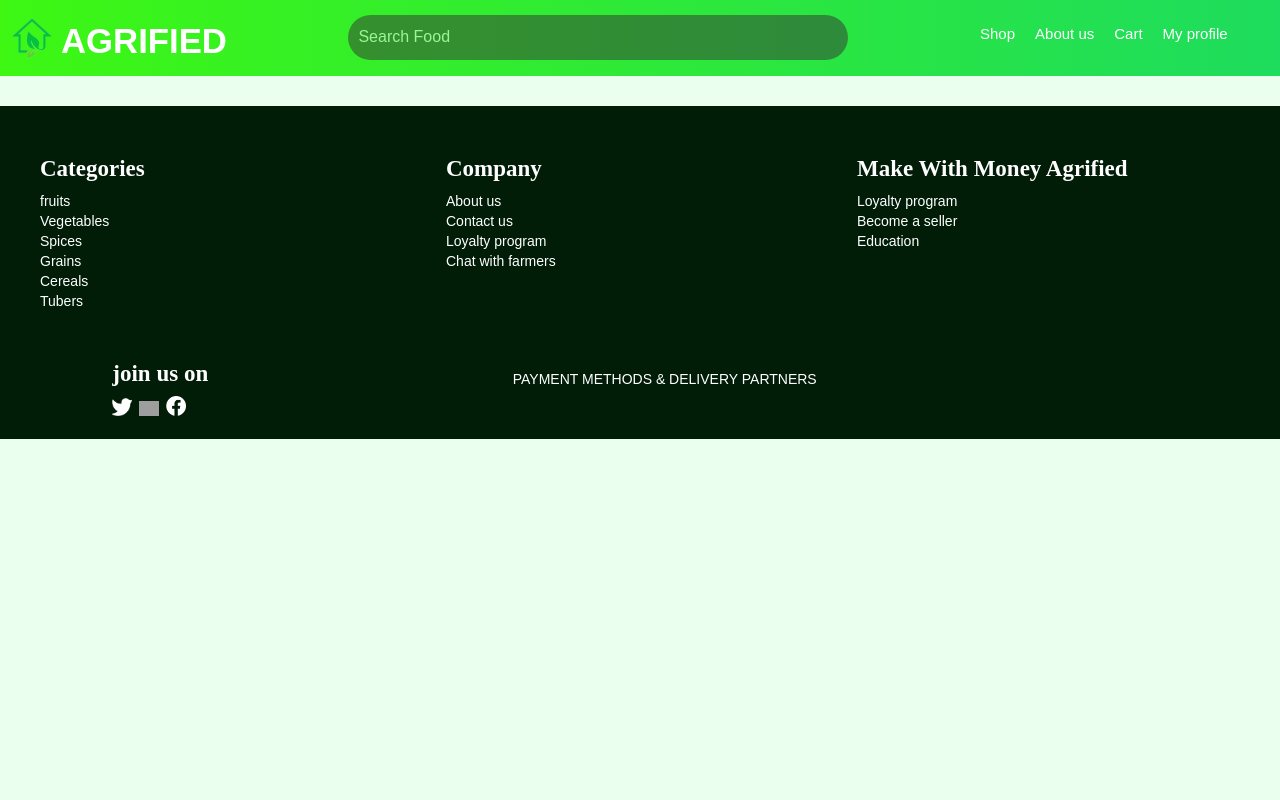
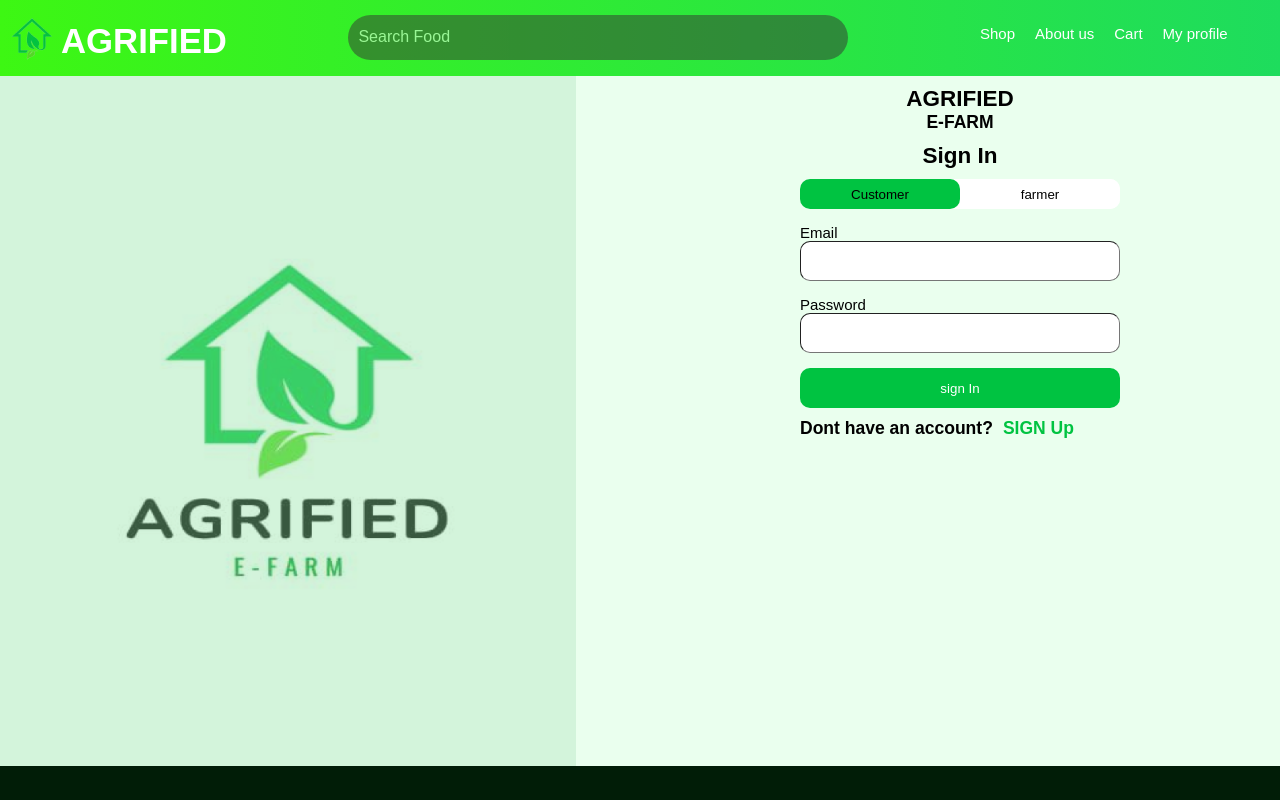
Before and after one commit to Ephraimiyanda/e-commerce-web-app, a React (Vite) app: page /login in a window 1280 px wide. Shown: the top 800 px of the page. Built offline with nearby package versions, Linux system fonts and the light colour scheme; grey boxes are pictures that could not be loaded.

Commit message:
new commit

```diff
--- a/src/app-component.jsx
+++ b/src/app-component.jsx
@@ -28,6 +28,7 @@ return(
         <Route path="/cart" component={Cart}/>
        <Route path="/product/:id" component={ProductOpen}></Route>
        <Route path="/signUp" component={showLoginSignUp}></Route>
+       <Route path="/login" component={showLoginSignUp}></Route>
         </Switch>
         <Footer/>
  </Router>
--- a/src/index.css
+++ b/src/index.css
@@ -16,6 +16,7 @@ body{
 .no-display{
   display: none;
 }
+
 /* header */
 .header--text{
   background-image:  url(/images/fruits.jpg);
@@ -632,7 +633,7 @@ background-color: red;
 /* login styles */
 .signUpLogin{
   display: flex;
-  gap: 20px;
+
   align-content: center;
   margin-top: auto;
   flex-wrap: wrap;
@@ -642,13 +643,17 @@ background-color: red;
   margin-left: auto;
   margin-right: auto;
 }
+.login-container a{
+  color:#00C341;
+  margin-left: 10px;
+}
 .img-signupLogin{
   width:50%;
   height: 20%;
 }
 .img-signupLogin img{
-  width: 100%;
-  height: 600px;
+  width: 90%;
+  height: 690px;
   margin-bottom: -33px;
 }
 .details h3{
@@ -662,26 +667,30 @@ text-align: center;
   justify-content: space-between;
   margin-top: 10px;
   background-color: #fff;
+  border-radius: 10px;
 }
 .type a{
   width: 100%;
   color: #011D07;
 }
-.type button{
+.type-button{
+
+  border-radius: 10px;
   width: 100%;
   height: 30px;
-  padding-bottom: 5px;
   border-width: 0px;
   background-color: #fff;
 }
-.type button:hover{
+.customer{
   background-color: #00C341;
 }
 form{
+  margin-top: 15px;
   display: flex;
   flex-direction: column;
 
 }
+
 form input{
   height: 40px;
   width: 100%;
@@ -689,6 +698,7 @@ form input{
   border-radius: 10px;
   border-width: 1px;
   padding-left: 10px;
+  padding-right: 10px;
 }
 .signup-btn{
   width: 100%;
@@ -700,7 +710,7 @@ form input{
   margin-bottom: 10px;
 }
 .signup-section{
-  width: 40%;
+  width: 50%;
 }
 
 @media (max-width:1000px) {
--- a/src/login-signup/login.jsx
+++ b/src/login-signup/login.jsx
@@ -1,6 +1,49 @@
+import { useState } from "react";
+import { Link } from "react-router-dom";
 function Login(){
+    const [switchsignups,setswitch]=useState(false);
+
+
+    function flipSwitch(){
+        setswitch(false)
+    }
+    function flipSwitchBack(){
+        setswitch(true)
+    }
     return(
-        <div></div>
+      <div>
+          <div>
+            <h2>Sign In</h2>
+            <div className="type">
+               <button className={switchsignups? "type-button ":"type-button customer"} onClick={flipSwitch}>Customer</button>
+              <button className={switchsignups?"type-button customer" :"type-button "} onClick={flipSwitchBack} >farmer</button>
+            </div>
+
+            <div className={switchsignups ?"no-display":"login-container" }>
+            <form >
+                <label htmlFor="email">Email</label>
+                <input type="text" name="email" />
+                <label htmlFor="'password">Password</label>
+                <input type="password" name="password" />
+                <button className="signup-btn">sign In</button>
+                <h3>Dont have an account?<Link to="/signup">SIGN Up</Link></h3>
+            </form>
+        </div>
+
+        <div className={switchsignups ?"login-container":"no-display" }>
+            <form >
+                <label htmlFor="email">Farmer email</label>
+                <input type="text" name="email" />
+                <label htmlFor="'password">Password</label>
+                <input type="password" name="password" />
+                <button className="signup-btn">sign In</button>
+            </form>
+            <h3>Dont have an account?<Link to="/signup">SIGN Up</Link></h3>
+        </div>
+
+       </div>
+
+      </div>
     )
 }
 export default Login;
--- a/src/login-signup/loginAndSignupPage.jsx
+++ b/src/login-signup/loginAndSignupPage.jsx
@@ -4,6 +4,7 @@ import {BrowserRouter as Router,Switch, Route} from "react-router-dom"
 import { Link } from "react-router-dom";
 import welcomePic from "../../images/welcome-pic.png"
 function showLoginSignUp(){
+
     return(
 <div className="signUpLogin">
 <div className="img-signupLogin">
@@ -14,16 +15,12 @@ function showLoginSignUp(){
        <div className="details">
        <h2>AGRIFIED</h2>
             <h3>E-FARM</h3>
-            <h2>Sign Up/Sign In</h2>
-            <div className="type">
-               <Link to="/signup"> <button>Customer</button></Link>
-                <Link to="/login"><button>farmer</button></Link>
-            </div>
+
         </div>
         <Router>
             <Switch>
                 <Route path="/login" component={Login}></Route>
-                <Route path="/signup" component={SignUp}></Route>
+                <Route path="/" component={SignUp}></Route>
             </Switch>
         </Router>
        </div>
--- a/src/login-signup/sign-up.jsx
+++ b/src/login-signup/sign-up.jsx
@@ -1,12 +1,24 @@
 import { useState } from "react";
+import { Link } from "react-router-dom";
 function SignUp(){
     const [username,setusername]=useState("");
     const [phonenumber,setusernumber]=useState("");
     const [password,setpassword]=useState("");
     const [email,setemail]=useState("");
+    const[retypePassword,setretype]=useState("");
     const [ispending,handlepending]=useState(false)
+    const [shopname,setshopname]=useState("");
+    const [switchsignups,setswitch]=useState(false);
+
+
+    function flipSwitch(){
+        setswitch(false)
+    }
+    function flipSwitchBack(){
+        setswitch(true)
+    }
 const handleSubmit =(e)=>{
-  const user = { username,email,phonenumber,password}
+  const user = { username,email,phonenumber,password,retypePassword}
   fetch(`  http://localhost:8000/users`,{
     method:"POST",
     headers:{"content-Type":"application/json"},
@@ -16,9 +28,33 @@ const handleSubmit =(e)=>{
   })
 }
 
+const handleSubmitForFarmers=(e)=>{
+    const farmer = { username,email,shopname,phonenumber,password,retypePassword}
+    fetch(`  http://localhost:8000/farmers`,{
+      method:"POST",
+      headers:{"content-Type":"application/json"},
+      body:JSON.stringify(farmer)
+    }).then(()=>{
+      handlepending(false)
+    })
+}
     return(
-        <div className="login-container">
-            <form onSubmit={handleSubmit}>
+<div>
+<h2>Sign Up</h2>
+<div className="type">
+               <button className={switchsignups? "type-button ":"type-button customer"} onClick={flipSwitch}>Customer</button>
+              <button  className={switchsignups?"type-button customer" :"type-button "} onClick={flipSwitchBack} >farmer</button>
+            </div>
+
+<div className={switchsignups ?"no-display":"login-container" }>
+
+            <form onSubmit={()=>{
+                if(password===retypePassword){
+                    handleSubmit();
+                }else{
+                    alert("no match")
+                }
+            }}>
                 <label htmlFor="username">username</label>
                 <input type="text" name="username" value={username} placeholder="username" onChange={(e)=>setusername(e.target.value)}/>
                 <label htmlFor="email">Email</label>
@@ -27,12 +63,44 @@ const handleSubmit =(e)=>{
                 <input type="text" name="phone-number" value={phonenumber} placeholder="0000-000-0000"  onChange={(e)=>setusernumber(e.target.value)}/>
                 <label htmlFor="password">Password</label>
                 <input value={password} type="password" name="password" placeholder="**********"  onChange={(e)=>setpassword(e.target.value)}></input>
+                <label htmlFor="re-type password">re-type password</label>
+                <input  type="password" name="re-type password" placeholder="**********" value={retypePassword}  onChange={(e)=>setretype(e.target.value)}/>
                { !ispending && <button className="signup-btn">Sign up</button> }
                {ispending && <button className="signup-btn">Signing up</button>}
             </form>
 
-            <h3>Dont have an account? <a href="#">Sign Up</a></h3>
+            <h3>Already have an account?<Link to="/login">SIGN IN</Link></h3>
         </div>
+
+        <div className={switchsignups ?"login-container" :"no-display"}>
+
+            <form onSubmit={()=>{
+
+                if(password===retypePassword){
+                    handleSubmitForFarmers();
+                }else{
+                    alert("no match")
+                }
+            }}>
+                <label htmlFor="shopname">Shop name</label>
+                <input type="text" name="shopname" placeholder="shop name" value={shopname} onChange={(e)=>setshopname(e.target.value)}/>
+                <label htmlFor="username">username</label>
+                <input type="text" name="username" value={username} placeholder="username" onChange={(e)=>setusername(e.target.value)}/>
+                <label htmlFor="email">Email</label>
+                <input value={email} type="email" name="email" placeholder="name@gmail.com"  onChange={(e)=>setemail(e.target.value)}></input>
+                <label htmlFor="phone-number">phone number</label>
+                <input type="text" name="phone-number" value={phonenumber} placeholder="0000-000-0000"  onChange={(e)=>setusernumber(e.target.value)}/>
+                <label htmlFor="password">Password</label>
+                <input value={password} type="password" name="password" placeholder="**********"  onChange={(e)=>setpassword(e.target.value)}></input>
+                <label htmlFor="re-type password">re-type password</label>
+                <input  type="password" name="re-type password" placeholder="**********" value={retypePassword}  onChange={(e)=>setretype(e.target.value)}/>
+               { !ispending && <button className="signup-btn">Sign up</button> }
+               {ispending && <button className="signup-btn">Signing up</button>}
+            </form>
+
+            <h3>Already have an account?<Link to="/login">SIGN IN</Link></h3>
+        </div>
+</div>
 
     )
 }
```
Also changed, not shown: src/data.json (+38 -0 lines), src/profile/profile.jsx (deleted).
